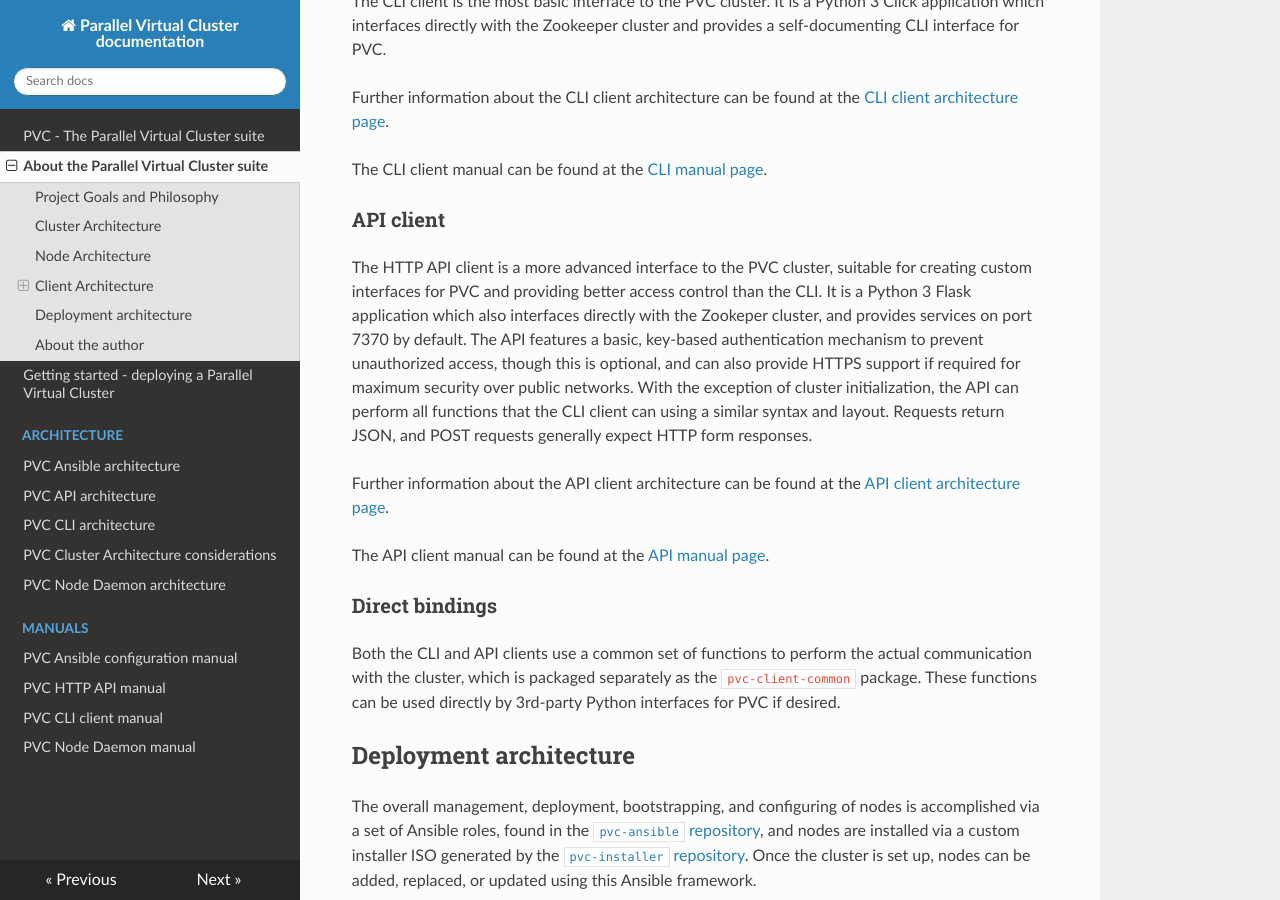
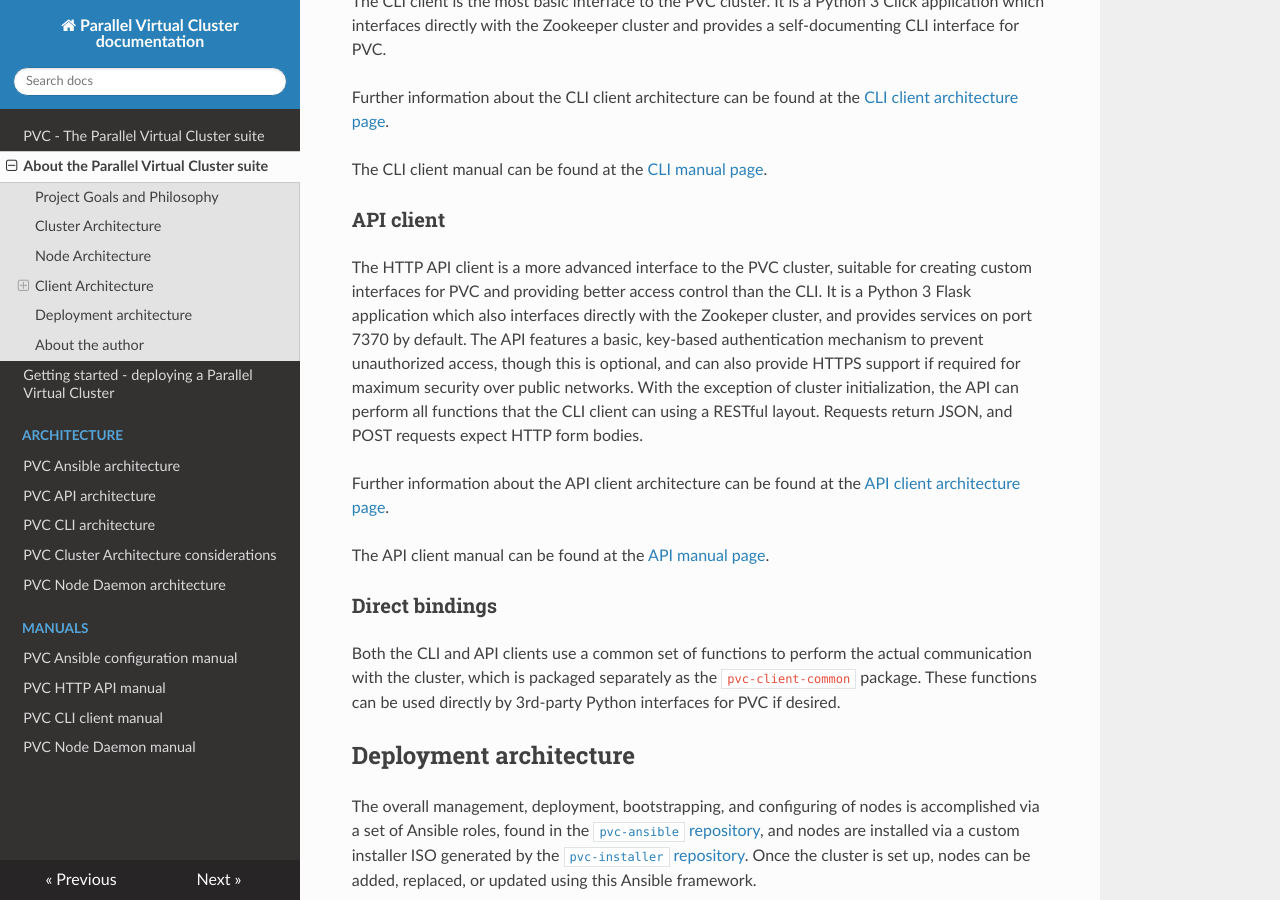
Before and after one commit to parallelvirtualcluster/pvc, an MkDocs documentation site: the page built from docs/about.md, in a window 1280 px wide and 900 px high, scrolled down 2508 px. Built offline with MkDocs 1.6.1, drawn with Linux system fonts in a browser that asks for light colours; nearby versions of some CDN libraries.

Commit message:
Tweak wording of API about

```diff
--- a/docs/about.md
+++ b/docs/about.md
@@ -46,7 +46,7 @@
 
 ### API client
 
-The HTTP API client is a more advanced interface to the PVC cluster, suitable for creating custom interfaces for PVC and providing better access control than the CLI. It is a Python 3 Flask application which also interfaces directly with the Zookeper cluster, and provides services on port 7370 by default. The API features a basic, key-based authentication mechanism to prevent unauthorized access, though this is optional, and can also provide HTTPS support if required for maximum security over public networks. With the exception of cluster initialization, the API can perform all functions that the CLI client can using a similar syntax and layout. Requests return JSON, and POST requests generally expect HTTP form responses.
+The HTTP API client is a more advanced interface to the PVC cluster, suitable for creating custom interfaces for PVC and providing better access control than the CLI. It is a Python 3 Flask application which also interfaces directly with the Zookeper cluster, and provides services on port 7370 by default. The API features a basic, key-based authentication mechanism to prevent unauthorized access, though this is optional, and can also provide HTTPS support if required for maximum security over public networks. With the exception of cluster initialization, the API can perform all functions that the CLI client can using a RESTful layout. Requests return JSON, and POST requests expect HTTP form bodies.
 
 Further information about the API client architecture can be found at the [API client architecture page](/architecture/api).
 
```
